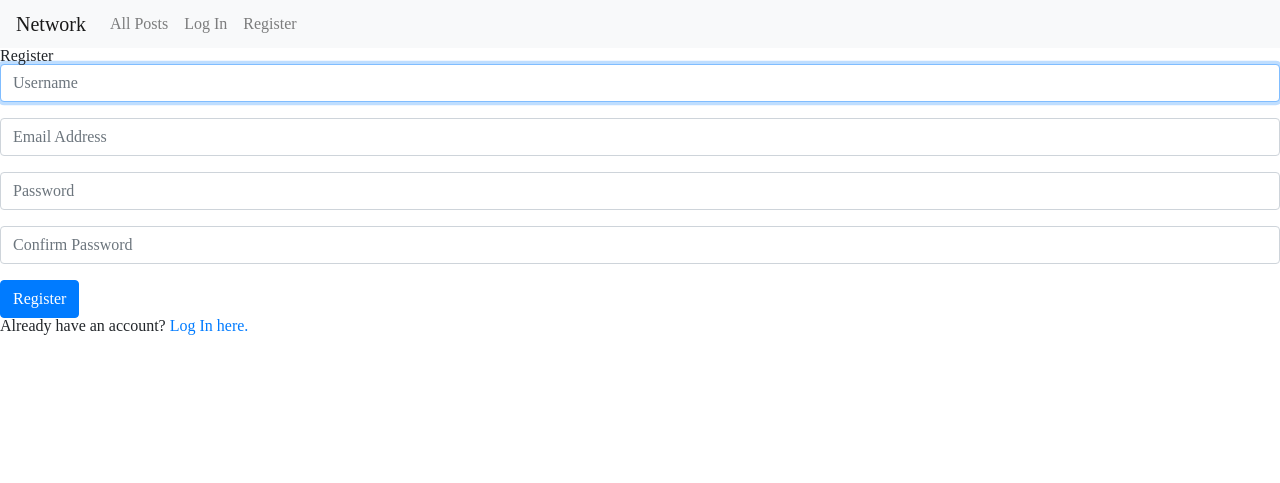
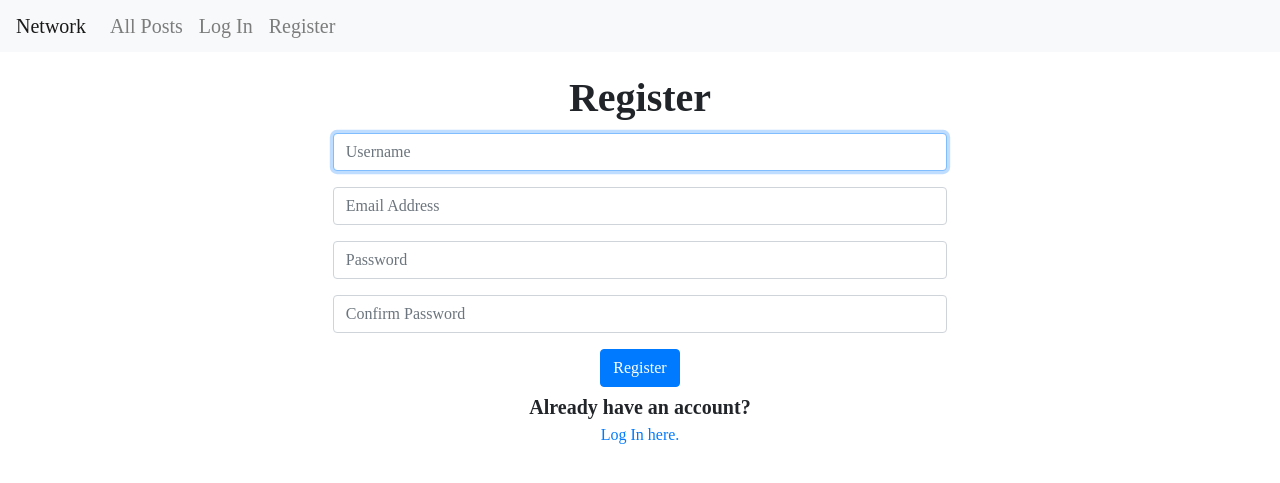
Before and after one commit to Re-Brain/CS50Web-Network, a Django app: page /register in a window 1280 px wide. Shown: the top 483 px of the page. Run offline with Django 3.2, Linux system fonts and the light colour scheme; some libraries are stand-ins or nearby versions.

Commit message:
edit CSS of login.html and register.html

```diff
--- a/network/static/network/styles.css
+++ b/network/static/network/styles.css
@@ -130,7 +130,11 @@ table {
   border-spacing: 0;
 }
 
-/* index.html && following.html*/
+#nav-title
+{
+  font-size: 20px;
+}
+
 #title
 {
   font-weight: bold;
@@ -309,3 +313,18 @@ table {
   padding: 10px 20px;
   margin-top: 10px;
 }
+
+#message
+{
+  font-size: 20px;
+}
+
+.form-input
+{
+  width: 50%;
+}
+
+.form-space
+{
+  margin-bottom: 10px;
+}
--- a/network/templates/network/index.html
+++ b/network/templates/network/index.html
@@ -26,6 +26,7 @@
         {% include "network/nav.html" %}
     </main>
 {% endblock %}
+
 {% block script %}
     <script src="{% static 'network/main.js' %}"></script>
 {% endblock%}
--- a/network/templates/network/layout.html
+++ b/network/templates/network/layout.html
@@ -19,37 +19,37 @@
   </head>
   <body>
     <nav class="navbar navbar-expand-lg navbar-light bg-light">
-      <a class="navbar-brand" href="#">Network</a>
+      <a class="navbar-brand" id="nav-title" href="{% url 'index' %}">Network</a>
 
       <div>
         <ul class="navbar-nav mr-auto">
           {% if user.is_authenticated %}
           <li class="nav-item">
-            <a class="nav-link" href="{% url 'profile' id=user.id %}"
+            <a class="nav-link" id="nav-title" href="{% url 'profile' id=user.id %}"
               ><strong>{{ user.username }}</strong></a
             >
           </li>
           {% endif %}
           <li class="nav-item">
-            <a class="nav-link" href="{% url 'index' %}" id="allPost"
+            <a class="nav-link" id="nav-title" href="{% url 'index' %}" id="allPost"
               >All Posts</a
             >
           </li>
           {% if user.is_authenticated %}
           <li class="nav-item">
-            <a class="nav-link" href="{% url 'following' %}" id="following"
+            <a class="nav-link" id="nav-title" href="{% url 'following' %}" id="following"
               >Following</a
             >
           </li>
           <li class="nav-item">
-            <a class="nav-link" href="{% url 'logout' %}">Log Out</a>
+            <a class="nav-link" id="nav-title" href="{% url 'logout' %}">Log Out</a>
           </li>
           {% else %}
           <li class="nav-item">
-            <a class="nav-link" href="{% url 'login' %}">Log In</a>
+            <a class="nav-link" id="nav-title" href="{% url 'login' %}">Log In</a>
           </li>
           <li class="nav-item">
-            <a class="nav-link" href="{% url 'register' %}">Register</a>
+            <a class="nav-link" id="nav-title" href="{% url 'register' %}">Register</a>
           </li>
           {% endif %}
         </ul>
--- a/network/templates/network/register.html
+++ b/network/templates/network/register.html
@@ -1,30 +1,33 @@
 {% extends "network/layout.html" %}
+{% load static %}
 
 {% block body %}
 
-    <h2>Register</h2>
+    <main id="main">
+        <h2 id="title">Register</h2>
 
         {% if message %}
-        <div>{{ message }}</div>
+            <h2 id="message" class="form-space">{{ message }}</h2>
         {% endif %}
 
-    <form action="{% url 'register' %}" method="post">
+        <form action="{% url 'register' %}" method="post" id="display">
             {% csrf_token %}
-        <div class="form-group">
+            <div class="form-group form-input">
                 <input class="form-control" autofocus type="text" name="username" placeholder="Username">
             </div>
-        <div class="form-group">
+            <div class="form-group form-input">
                 <input class="form-control" type="email" name="email" placeholder="Email Address">
             </div>
-        <div class="form-group">
+            <div class="form-group form-input">
                 <input class="form-control" type="password" name="password" placeholder="Password">
             </div>
-        <div class="form-group">
+            <div class="form-group form-input">
                 <input class="form-control" type="password" name="confirmation" placeholder="Confirm Password">
             </div>
-        <input class="btn btn-primary" type="submit" value="Register">
+            <input class="btn btn-primary form-space" type="submit" value="Register">
         </form>
 
-    Already have an account? <a href="{% url 'login' %}">Log In here.</a>
-
+        <h2 id="message" class="form-space">Already have an account?</h2>
+        <a href="{% url 'login' %}">Log In here.</a>
+    </main>
 {% endblock %}
```
Also changed, not shown: network/templates/network/login.html (+10 -7 lines), db.sqlite3. Lines whose indentation alone changed are shown as unchanged.
